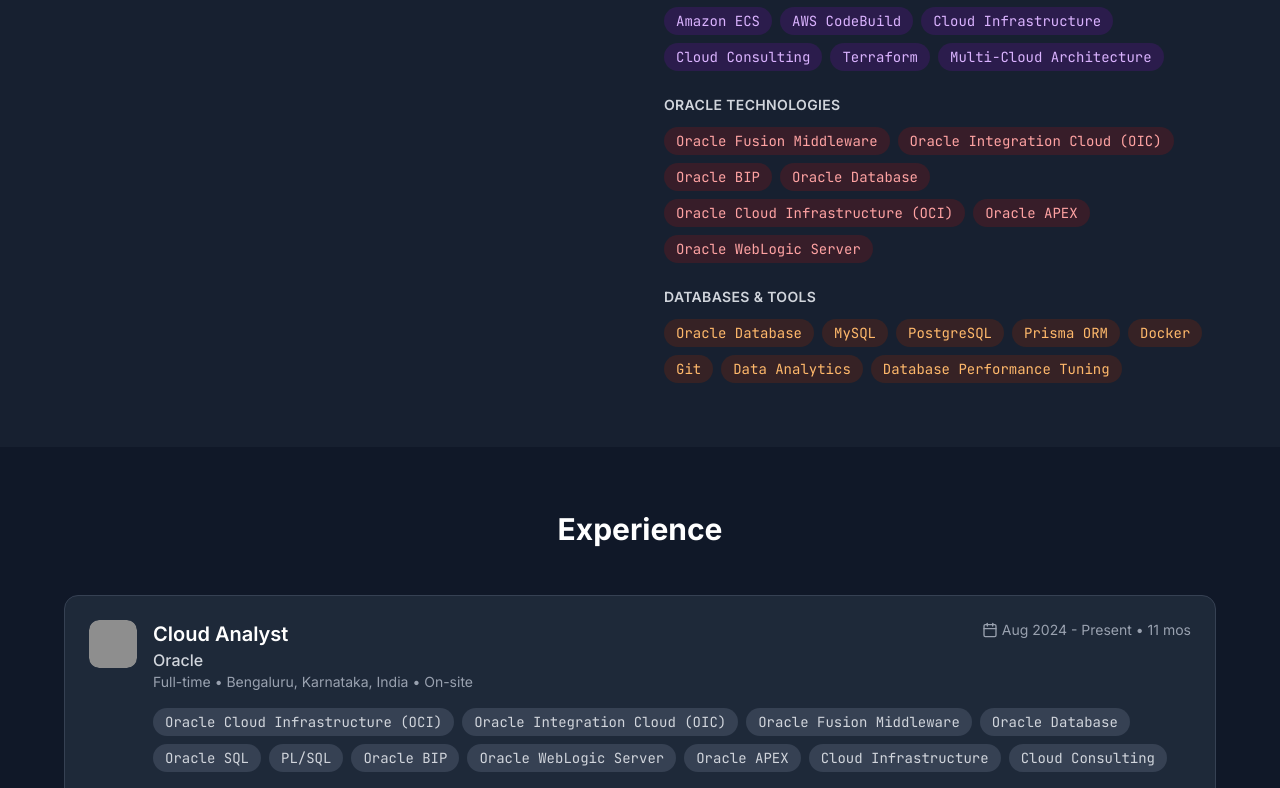
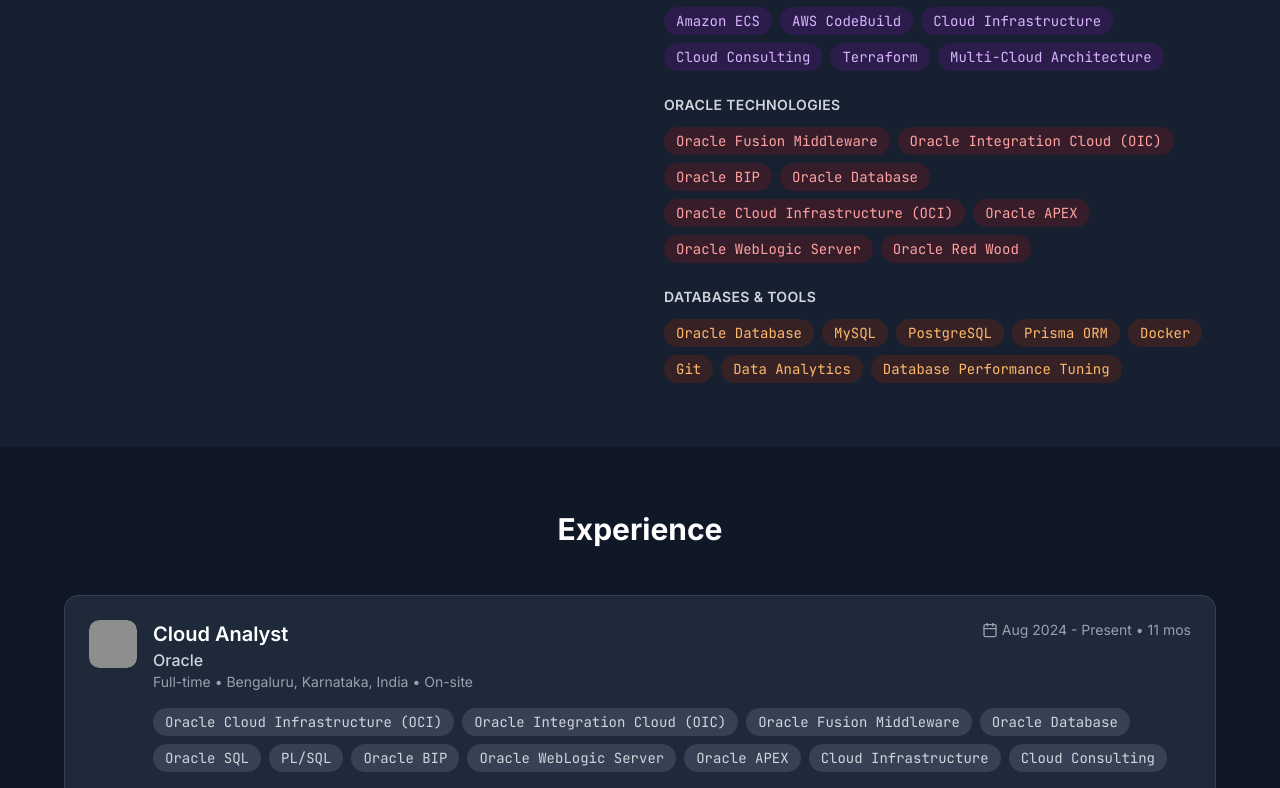
Before and after one commit to NiharikaSurapuram/portfolio, a Next.js app: page / in a window 1280 px wide. Shown: the part 1032-1820 px from the top of the page. Built offline with nearby package versions, Linux system fonts and the light colour scheme; grey boxes are pictures that could not be loaded.

Commit message:
feat(portfolio): add Oracle Red Wood to skills section
- Included "Oracle Red Wood" in the skills list for enhanced technology representation.
- Maintained focus on current Oracle technologies in the portfolio.
- Continued to refine the skills section for clarity and relevance.

```diff
--- a/app/page.tsx
+++ b/app/page.tsx
@@ -250,6 +250,7 @@
                       "Oracle Cloud Infrastructure (OCI)",
                       "Oracle APEX",
                       "Oracle WebLogic Server",
+                      "Oracle Red Wood",
                     ].map((skill) => (
                       <span
                         key={skill}
```
